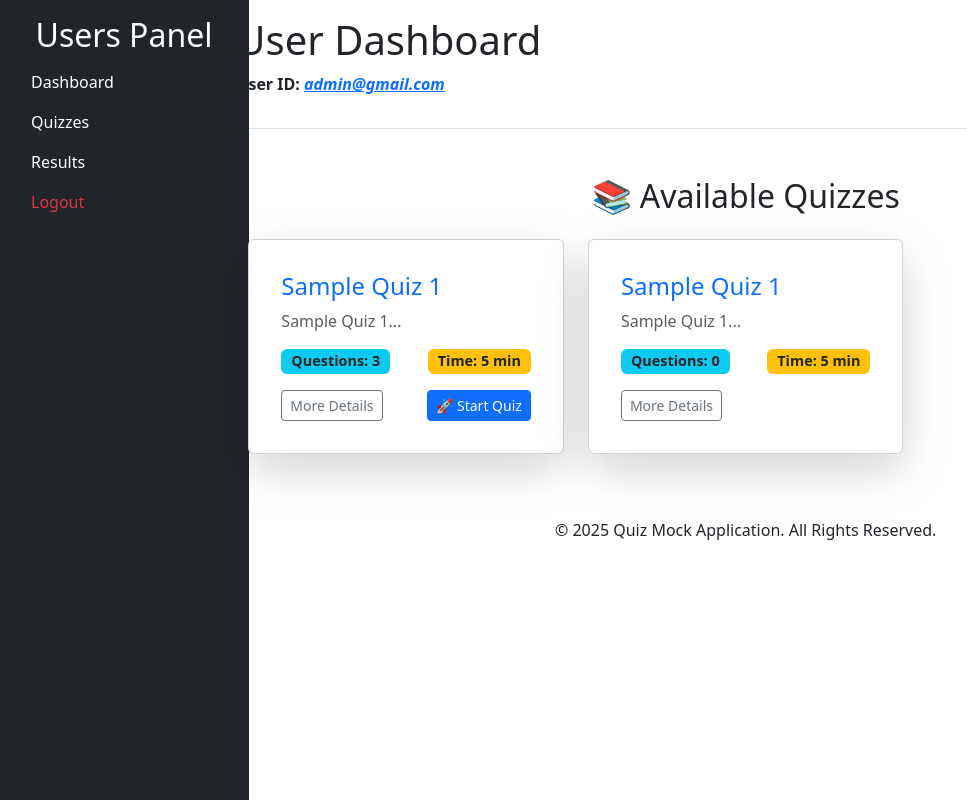
After one commit to awnishmmg/Quiz_App_A, a Flask app: page /user/mock/quizes in a window 1280 px wide. The commit adds this page. Shown: the whole page, without its empty margins (1-968 px from the left). Run offline with Flask 3, Linux system fonts and the light colour scheme; a user stored in the database is signed in; data comes from the database, SQL or seed files in the repository; both versions use the stored data as it was after the commit.

Commit message:
Updated Changes has been pushed

```diff
--- a/quiz_master/app/controllers/frontend/user_controller.py
+++ b/quiz_master/app/controllers/frontend/user_controller.py
@@ -1,9 +1,77 @@
 from flask import render_template, request,jsonify,session,flash,redirect,url_for
 from flask_bcrypt import Bcrypt
 import re
-from app.models import create_user,get_users_list,get_user_details,update_user_details,getuser_count,delete_user
+from app.models import create_user,get_users_list,get_user_details,update_user_details,getuser_count,delete_user,model_quiz_getAll,model_get_quiz_details,model_get_question_details,model_get_questions_by_quiz_id,model_get_correct_answers,model_save_question_attempts,model_calculate_total_score,model_get_user_results
+
+
 
 bcrypt = Bcrypt()
 
 def dashboard_page():
     return render_template('user/dashboard.html')
+
+
+#---------------------------------------Log Out  -------------------------
+def logout():
+    session.pop('user_logged_in', None)
+    session.pop('user_email', None)
+    session.pop('user_id',None)
+    flash("👋 User Logged out successfully!", "info")
+    return redirect(url_for('index.login'))
+
+
+def quizes_list():
+    quizzes  = model_quiz_getAll()
+    return render_template('user/quizes/quizes_list.html',quizzes=quizzes)
+
+def quiz_attempt(quiz_id):
+    quiz = model_get_quiz_details(quiz_id)
+    questions = model_get_questions_by_quiz_id(quiz_id)
+    print(questions)
+    return render_template('user/quizes/quiz_ui.html',quiz=quiz,questions=questions)
+
+
+
+def user_submit_quiz(quiz_id):
+    user_id = session.get('user_id')
+    user_answers = request.form  # Get submitted answers
+
+    # Get correct answers from the database
+    correct_answers = model_get_correct_answers(quiz_id)
+
+    attempts = []  # Store each question attempt
+
+    for question_id, correct_option in correct_answers.items():
+        user_choice = user_answers.get(f'q{question_id}')  # Get user-selected option
+        scored_mark = '1' if user_choice and int(user_choice) == correct_option else '0'
+
+        # Append each question attempt
+        attempts.append((quiz_id, question_id, user_id, user_choice, scored_mark))
+
+    # Store all attempts in DB
+    if model_save_question_attempts(attempts) == True:
+        flash('Quiz Submitted Successfully','success')
+        return redirect(url_for('user.user_quiz_result', quiz_id=quiz_id))
+    else:
+        flash('Quiz Failed To Submit','danger')
+        return redirect(url_for('user.user_quiz_result', quiz_id=quiz_id))
+
+
+def user_quiz_result(quiz_id):
+    user_id = session.get('user_id')
+
+    # Fetch total score from question attempts
+    score, total_questions = model_calculate_total_score(user_id, quiz_id)
+    percentage = round((score / total_questions) * 100, 2) if total_questions > 0 else 0
+
+    return render_template('user/quizes/result.html',
+                           quiz_id=quiz_id,
+                           score=score,
+                           total_questions=total_questions,
+                           percentage=percentage)
+
+
+def user_my_result(user_id):
+    user_id = session.get('user_id')  # Get the logged-in user ID
+    results = model_get_user_results(user_id)  # Fetch quiz results from the database
+    return render_template('user/quizes/result_summary.html', results=results)
--- a/quiz_master/app/middleware/auth.py
+++ b/quiz_master/app/middleware/auth.py
@@ -5,8 +5,19 @@ from functools import wraps
 def login_required(f):
     @wraps(f)
     def decorated_function(*args, **kwargs):
-        if 'admin_email' not in session or 'admin_logged_in' not in session:  # Assuming 'user_id' is stored in session upon login
+        if 'admin_email' not in session or 'admin_logged_in' not in session:  # Assuming 'admin_id' is stored in session upon login
             flash("You must be logged in to access this page.", "warning")
             return redirect(url_for('index.login'))  # Redirect to login page
         return f(*args, **kwargs)
     return decorated_function
+
+
+# Decorator to restrict access to logged-in users
+def user_login_required(f):
+    @wraps(f)
+    def decorated_function(*args, **kwargs):
+        if 'user_email' not in session or 'user_logged_in' not in session:  # Assuming 'user_id' is stored in session upon login
+            flash("User must be logged in to access this page.", "warning")
+            return redirect(url_for('index.login'))  # Redirect to login page
+        return f(*args, **kwargs)
+    return decorated_function
--- a/quiz_master/app/routes/web.py
+++ b/quiz_master/app/routes/web.py
@@ -34,6 +34,7 @@ def admin_dashboard():
      return admin_controller.dashboard_page()
 
 @admin_bp.route('/logout')
+@auth.login_required
 def admin_logout():
     return admin_controller.logout()
 
@@ -118,7 +119,12 @@ def admin_chapter_edit(chapter_id):
 def admin_chapter_delete(chapter_id):
      return admin_controller.chapter_delete(chapter_id)
 
-#------------------------------------------Routes of the Quizes---------------------------------------
+@admin_bp.route('/show/results',methods=['GET'])
+@auth.login_required
+def admin_view_scores():
+     return admin_controller.view_users_scores()
+
+#-----------------------Routes of the Quizes------------------------
 
 @admin_bp.route('/quiz/add',methods=['GET','POST'])
 @auth.login_required
@@ -179,8 +185,47 @@ def admin_question_edit(question_id):
 def admin_question_delete(question_id):
     return admin_controller.question_delete(question_id)
 
-#-------------------------------user dashboard----------------------------------------------------------
+#----------------------------------user dashboard----------------------------
 @users_bp.route('/')
 @users_bp.route('/dashboard')
+@auth.user_login_required
 def user_dashboard():
      return user_controller.dashboard_page()
+
+
+@users_bp.route('/mock/quizes')
+@auth.user_login_required
+def user_myquizes_list():
+     return user_controller.quizes_list()
+
+@users_bp.route('/mock/quiz/info/<int:quiz_id>')
+@auth.user_login_required
+def user_quiz_info(quiz_id):
+    pass
+
+@users_bp.route('/mock/quiz/attempt/<int:quiz_id>')
+@auth.user_login_required
+def user_start_quiz(quiz_id):
+    return user_controller.quiz_attempt(quiz_id)
+
+@users_bp.route('/mock/quiz/submit/<int:quiz_id>',methods=['POST'])
+@auth.user_login_required
+def user_submit_quiz(quiz_id):
+     return user_controller.user_submit_quiz(quiz_id)
+
+
+@users_bp.route('/quiz/result/<int:quiz_id>')
+@auth.user_login_required
+def user_quiz_result(quiz_id):
+    return user_controller.user_quiz_result(quiz_id)
+
+@users_bp.route('/mock/quiz/result/<int:user_id>')
+@auth.user_login_required
+def user_all_result(user_id):
+    return user_controller.user_my_result(user_id)
+
+
+@users_bp.route('/user/logout')
+@auth.user_login_required
+def user_logout():
+    return user_controller.logout()
--- a/quiz_master/app/templates/admin/base.html
+++ b/quiz_master/app/templates/admin/base.html
@@ -43,6 +43,8 @@
 
                     <li class="nav-item border_bottom"><a class="nav-link text-white" href="{{url_for('admin.admin_question_show')}}">Manage Questions/Answers</a></li>
 
+                    <li class="nav-item border_bottom"><a class="nav-link text-white" href="{{url_for('admin.admin_view_scores')}}">View Score/Result</a></li>
+
                     <li class="nav-item border_bottom">
                         <a class="nav-link text-danger" href="{{url_for('admin.admin_logout')}}">Logout <br/>
                             {% if 'admin_email' in session %}
--- a/quiz_master/app/templates/user/base.html
+++ b/quiz_master/app/templates/user/base.html
@@ -28,20 +28,28 @@
                 <ul class="nav flex-column">
 
                     <li class="nav-item"><a class="nav-link text-white"
-                        href="{{url_for('admin.admin_dashboard')}}">Dashboard</a></li>
+                        href="{{url_for('user.user_dashboard')}}">Dashboard</a></li>
 
-                    <li class="nav-item"><a class="nav-link text-white" href="{{url_for('admin.admin_quiz_show')}}">Quizzes</a></li>
+                    <li class="nav-item"><a class="nav-link text-white" href="{{url_for('user.user_myquizes_list')}}">Quizzes</a></li>
 
-                    <li class="nav-item"><a class="nav-link text-white" href="{{url_for('admin.admin_question_show')}}">Results</a></li>
+                    <li class="nav-item"><a class="nav-link text-white" href="{{url_for('user.user_all_result',user_id=session['user_id'])}}">Results</a></li>
 
-                    <li class="nav-item"><a class="nav-link text-danger" href="{{url_for('admin.admin_logout')}}">Logout</a></li>
+                    <li class="nav-item"><a class="nav-link text-danger" href="{{url_for('user.user_logout')}}">Logout</a></li>
                 </ul>
             </nav>
 
             <!-- Main Content -->
             <div class="col-md-9 ms-sm-auto col-lg-10 px-md-4">
                 <header class="py-3 border-bottom">
-                    <h1>{% block header %}Admin Dashboard{% endblock %}</h1>
+                    <h1>{% block header %}User Dashboard{% endblock %}</h1>
+                    <p> <b> User ID: <i><a href="mailto:{% if 'user_email' in session %}{{ session['user_email'] }}{% endif %}">
+                        {% if 'user_email' in session %}
+                            {{ session['user_email'] }}
+                        {% endif %}
+                        </a>
+                        </i>
+                        </b>
+                </p>
                 </header>
                 <main class="py-4">
                     {% block content %}{% endblock %}
--- /dev/null
+++ b/quiz_master/app/templates/user/quizes/quizes_list.html
@@ -0,0 +1,58 @@
+{% extends 'user/base.html' %}
+
+{% block title %}Quizzes - User Dashboard{% endblock %}
+
+
+{% block styles %}
+<style>
+.card {
+    border-radius: 12px;
+    transition: transform 0.2s ease-in-out, box-shadow 0.3s ease-in-out;
+    background: #ffffff;
+}
+
+.card:hover {
+    transform: translateY(-5px);
+    box-shadow: 0px 10px 20px rgba(0, 0, 0, 0.15);
+}
+
+.badge {
+    font-size: 0.9rem;
+    padding: 5px 10px;
+}
+
+</style>
+{% endblock %}
+
+{% block content %}
+<div class="container mt-4">
+    <h2 class="text-center mb-4">📚 Available Quizzes</h2>
+
+    <div class="row">
+        {% for quiz in quizzes %}
+        <div class="col-md-4">
+            <div class="card shadow-lg p-3 mb-4 rounded">
+                <div class="card-body">
+                    <h4 class="card-title text-primary">{{ quiz.name }}</h4>
+                    <p class="text-muted">{{ quiz.description[:150] }}...</p>
+
+                    <div class="d-flex justify-content-between align-items-center">
+                        <span class="badge bg-info text-dark">Questions:
+                            {{ model_helper.get_questions_count(quiz.id) }}</span>
+                        <span class="badge bg-warning text-dark">Time: {{ quiz.time_duration }} min</span>
+                    </div>
+
+                    <div class="d-flex justify-content-between mt-3">
+                        <a href="{{ url_for('user.user_quiz_info', quiz_id=quiz.id) }}" class="btn btn-outline-secondary btn-sm">More Details</a>
+                        {% if model_helper.get_questions_count(quiz.id)>0 %}
+                            <a href="{{ url_for('user.user_start_quiz', quiz_id=quiz.id) }}" class="btn btn-primary btn-sm">🚀 Start Quiz</a>
+                        {% endif %}
+
+                    </div>
+                </div>
+            </div>
+        </div>
+        {% endfor %}
+    </div>
+</div>
+{% endblock %}
```
Also changed, not shown: quiz_master/app/__init__.py (+7 -1 lines), quiz_master/app/controllers/frontend/admin_controller.py (+6 -2 lines), quiz_master/app/controllers/frontend/index_controller.py (+9 -4 lines), quiz_master/app/models/__init__.py (+140 -2 lines), quiz_master/app/templates/admin/result/result_summary.html (added, +55 -0 lines), quiz_master/app/templates/user/quizes/quiz_ui.html (added, +102 -0 lines), quiz_master/app/templates/user/quizes/result.html (added, +17 -0 lines), quiz_master/app/templates/user/quizes/result_summary.html (added, +38 -0 lines), quiz_master/database.db.
